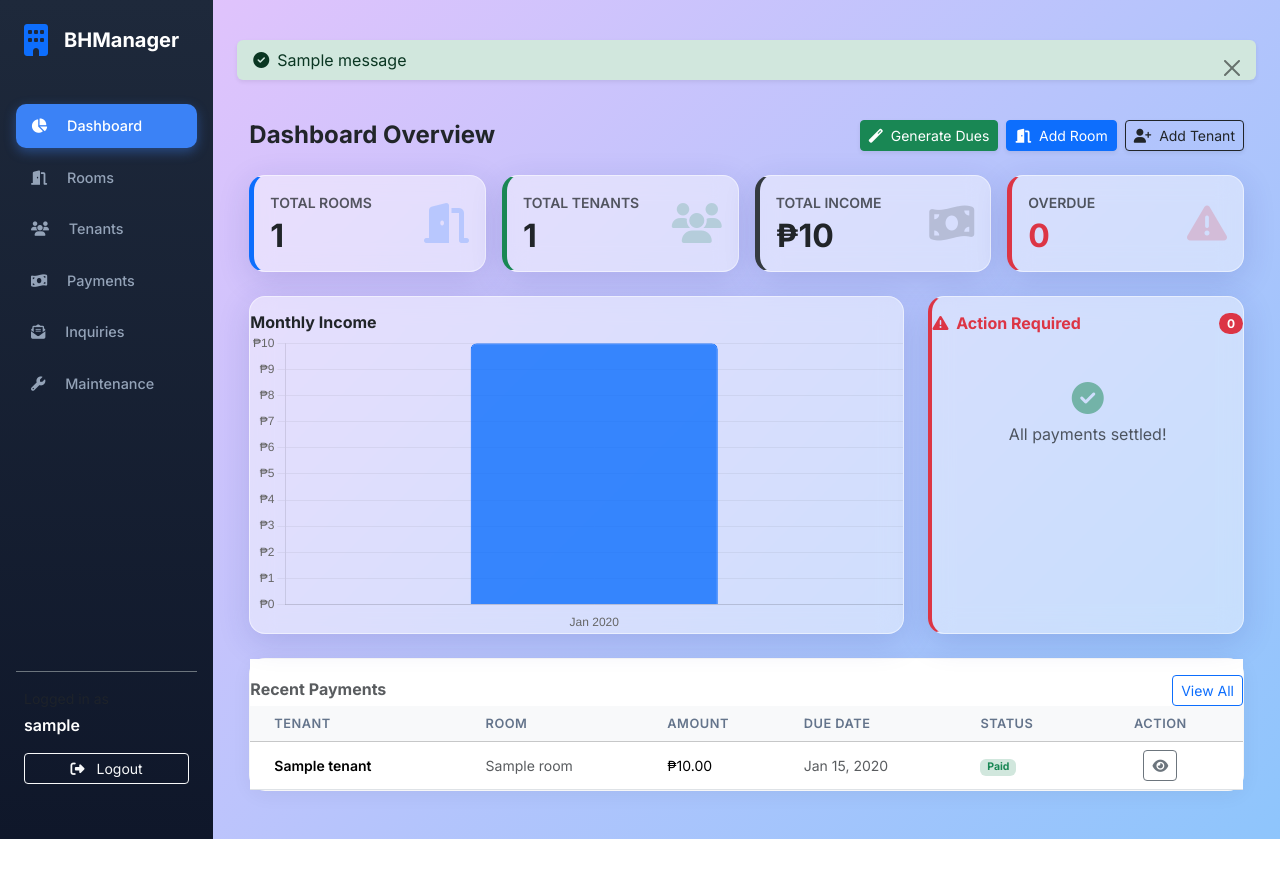
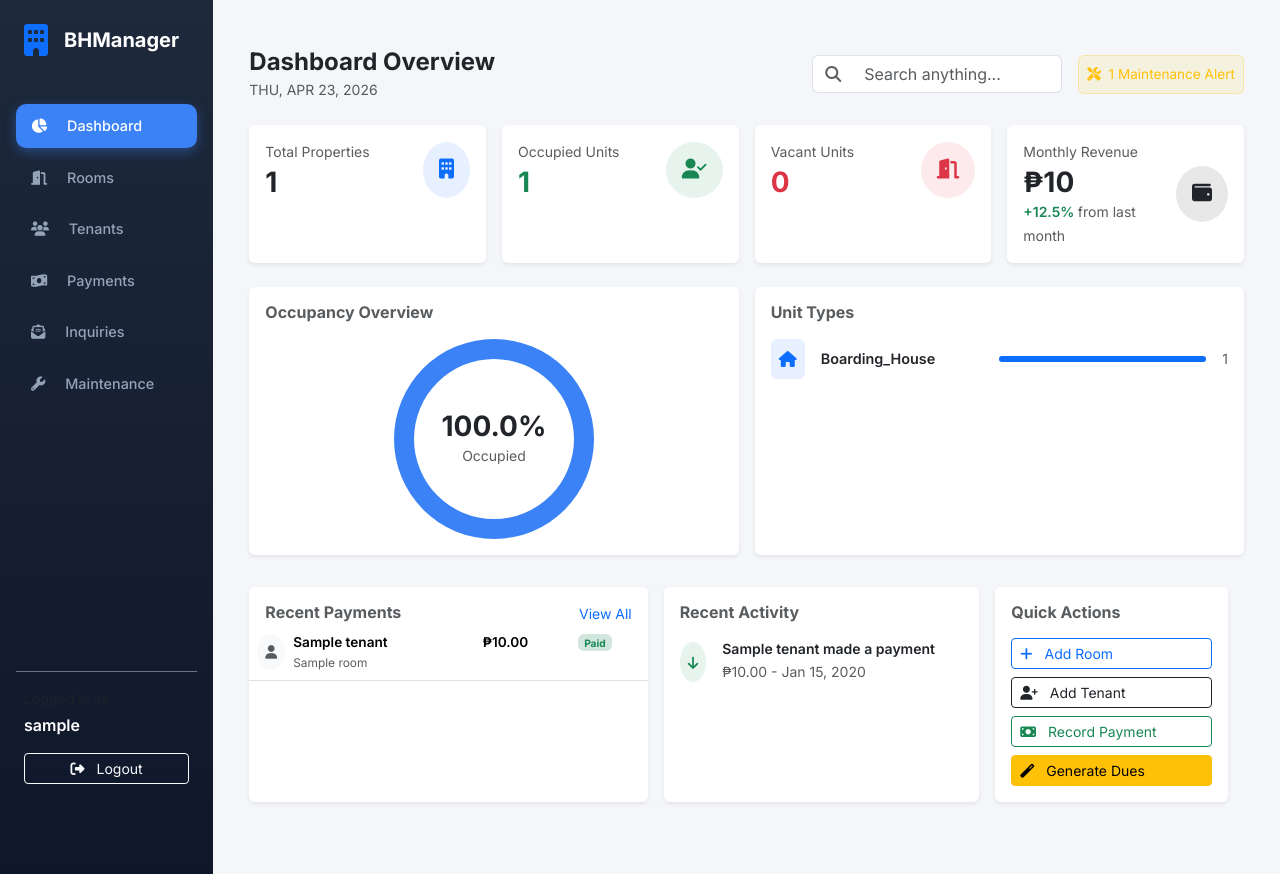
Before and after one commit to hdsn211/BHPropManagement, a Django app: page /dashboard/ in a window 1280 px wide. Before the commit the page ends 839 px from the top, so only its background shows below. Run offline with Django 5.2, Linux system fonts and the light colour scheme; a user stored in the database is signed in; tables that the repository leaves empty hold one stand-in row (values such as "Sample post"); one stand-in notice (Sample message) is shown.

Commit message:
Updated dashboard UI and fixed some code

```diff
--- a/core/templates/core/base.html
+++ b/core/templates/core/base.html
@@ -15,10 +15,10 @@
             overflow-x: hidden;
         }
 
-        /* GRADIENT BACKGROUND */
+        /* BACKGROUND */
         .main-content {
             min-height: 100vh;
-            background: linear-gradient(135deg, #e0c3fc 0%, #8ec5fc 100%); /* Soft purple to blue */
+            background-color: #f4f6f9;
             padding: 1.5rem !important;
         }
 
--- a/core/templates/core/dashboard.html
+++ b/core/templates/core/dashboard.html
@@ -1,188 +1,197 @@
 {% extends 'core/base.html' %}
 
 {% block content %}
-
-<!-- ALERT MESSAGES -->
-{% if messages %}
-    {% for message in messages %}
-        <div class="alert alert-{{ message.tags }} alert-dismissible fade show shadow-sm border-0 py-2 mt-3" role="alert">
-            <i class="fas fa-check-circle me-2"></i>{{ message }}
-            <button type="button" class="btn-close" data-bs-dismiss="alert" aria-label="Close"></button>
-        </div>
-    {% endfor %}
-{% endif %}
-
 <div class="container-fluid py-4">
 
-    <!-- PAGE HEADER -->
+    <!-- TOPBAR: Title, Search, Alert -->
     <div class="d-flex justify-content-between align-items-center mb-4">
+        <div>
             <h4 class="fw-bold text-dark mb-0">Dashboard Overview</h4>
-        <div class="d-flex gap-2">
-            <form method="POST" action="{% url 'generate_dues' %}" class="m-0">
-                {% csrf_token %}
-                <button type="submit" class="btn btn-success btn-sm shadow-sm">
-                    <i class="fas fa-magic me-1"></i> Generate Dues
-                </button>
-            </form>
-            <a href="{% url 'add_room' %}" class="btn btn-primary btn-sm shadow-sm">
-                <i class="fas fa-door-open me-1"></i> Add Room
-            </a>
-            <a href="{% url 'add_tenant' %}" class="btn btn-outline-dark btn-sm shadow-sm">
-                <i class="fas fa-user-plus me-1"></i> Add Tenant
-            </a>
+            <small class="text-muted text-uppercase">Thu, Apr 23, 2026</small>
+        </div>
+        <div class="d-flex align-items-center gap-3">
+            <div class="input-group" style="width: 250px;">
+                <span class="input-group-text bg-white border-end-0"><i class="fas fa-search text-muted"></i></span>
+                <input type="text" class="form-control border-start-0" placeholder="Search anything...">
+            </div>
+            <div class="bg-warning bg-opacity-10 text-warning p-2 rounded border border-warning border-opacity-25 d-none d-md-block" style="font-size: 0.85rem;">
+                <i class="fas fa-tools me-1"></i> 1 Maintenance Alert
+            </div>
         </div>
     </div>
 
-    <!-- SUMMARY CARDS -->
+    <!-- STATS CARDS ROW -->
     <div class="row g-3 mb-4">
         <div class="col-xl-3 col-md-6">
-            <div class="glass-card glass-card-hover p-3" style="border-left: 5px solid #0d6efd;">
+            <div class="card border-0 shadow-sm h-100">
+                <div class="card-body">
                     <div class="d-flex justify-content-between align-items-center">
                         <div>
-                        <p class="text-muted mb-1 small text-uppercase fw-semibold">Total Rooms</p>
-                        <h2 class="fw-bold mb-0">{{ total_rooms }}</h2>
+                            <p class="text-muted small mb-1">Total Properties</p>
+                            <h3 class="fw-bold mb-0">{{ total_properties }}</h3>
                         </div>
-                    <div class="fs-1" style="color: #0d6efd; opacity: 0.2;"><i class="fas fa-door-open"></i></div>
+                        <div class="bg-primary bg-opacity-10 p-3 rounded-circle"><i class="fas fa-building text-primary fs-5"></i></div>
+                    </div>
                 </div>
             </div>
         </div>
         <div class="col-xl-3 col-md-6">
-            <div class="glass-card glass-card-hover p-3" style="border-left: 5px solid #198754;">
+            <div class="card border-0 shadow-sm h-100">
+                <div class="card-body">
                     <div class="d-flex justify-content-between align-items-center">
                         <div>
-                        <p class="text-muted mb-1 small text-uppercase fw-semibold">Total Tenants</p>
-                        <h2 class="fw-bold mb-0">{{ total_tenants }}</h2>
+                            <p class="text-muted small mb-1">Occupied Units</p>
+                            <h3 class="fw-bold mb-0 text-success">{{ occupied_units }}</h3>
                         </div>
-                    <div class="fs-1" style="color: #198754; opacity: 0.2;"><i class="fas fa-users"></i></div>
+                        <div class="bg-success bg-opacity-10 p-3 rounded-circle"><i class="fas fa-user-check text-success fs-5"></i></div>
+                    </div>
                 </div>
             </div>
         </div>
         <div class="col-xl-3 col-md-6">
-            <div class="glass-card glass-card-hover p-3" style="border-left: 5px solid #343a40;">
+            <div class="card border-0 shadow-sm h-100">
+                <div class="card-body">
                     <div class="d-flex justify-content-between align-items-center">
                         <div>
-                        <p class="text-muted mb-1 small text-uppercase fw-semibold">Total Income</p>
-                        <h2 class="fw-bold mb-0">₱{{ total_income }}</h2>
+                            <p class="text-muted small mb-1">Vacant Units</p>
+                            <h3 class="fw-bold mb-0 text-danger">{{ vacant_units }}</h3>
                         </div>
-                    <div class="fs-1" style="color: #343a40; opacity: 0.2;"><i class="fas fa-money-bill-wave"></i></div>
+                        <div class="bg-danger bg-opacity-10 p-3 rounded-circle"><i class="fas fa-door-open text-danger fs-5"></i></div>
+                    </div>
                 </div>
             </div>
         </div>
         <div class="col-xl-3 col-md-6">
-            <div class="glass-card glass-card-hover p-3" style="border-left: 5px solid #dc3545;">
+            <div class="card border-0 shadow-sm h-100">
+                <div class="card-body">
                     <div class="d-flex justify-content-between align-items-center">
                         <div>
-                        <p class="text-muted mb-1 small text-uppercase fw-semibold">Overdue</p>
-                        <h2 class="fw-bold mb-0 text-danger">{{ overdue_count }}</h2>
+                            <p class="text-muted small mb-1">Monthly Revenue</p>
+                            <h3 class="fw-bold mb-0">₱{{ total_income }}</h3>
+                            <span class="text-success small fw-semibold">+12.5% <span class="text-muted fw-normal">from last month</span></span>
                         </div>
-                    <div class="fs-1" style="color: #dc3545; opacity: 0.2;"><i class="fas fa-exclamation-triangle"></i></div>
+                        <div class="bg-dark bg-opacity-10 p-3 rounded-circle"><i class="fas fa-wallet text-dark fs-5"></i></div>
+                    </div>
                 </div>
             </div>
         </div>
     </div>
 
-    <!-- CHART & ACTION REQUIRED ROW -->
-    <div class="row g-4 mb-4">
-        <!-- CHART -->
-        <div class="col-lg-8">
-            <div class="glass-card h-100">
-                <div class="card-header bg-transparent border-0 pt-3 pb-0">
-                    <h6 class="fw-bold text-dark mb-0">Monthly Income</h6>
+    <!-- MIDDLE ROW: OCCUPANCY & UNIT TYPES -->
+    <div class="row g-3 mb-4">
+        <div class="col-lg-6">
+            <div class="card border-0 shadow-sm h-100">
+                <div class="card-body d-flex flex-column align-items-center justify-content-center">
+                    <h6 class="fw-bold text-muted align-self-start mb-3">Occupancy Overview</h6>
+                    <div style="position: relative; height: 200px; width: 200px;">
+                        <canvas id="occupancyChart"></canvas>
+                        <div class="position-absolute top-50 start-50 translate-middle text-center">
+                            <h3 class="fw-bold mb-0">{{ occupancy_rate }}%</h3>
+                            <small class="text-muted">Occupied</small>
                         </div>
+                    </div>
+                </div>
+            </div>
+        </div>
+        <div class="col-lg-6">
+            <div class="card border-0 shadow-sm h-100">
                 <div class="card-body">
-                    <div style="height: 300px; position: relative;">
-                        {% if chart_data != "[]" %}
-                            <canvas id="incomeChart"></canvas>
-                        {% else %}
-                            <div class="d-flex flex-column align-items-center justify-content-center h-100 text-muted">
-                                <i class="fas fa-chart-bar fa-3x mb-3 opacity-25"></i>
-                                <p class="mb-0 small">No income data recorded yet.</p>
+                    <h6 class="fw-bold text-muted mb-3">Unit Types</h6>
+                    {% for unit in unit_types %}
+                    <div class="d-flex justify-content-between align-items-center mb-3">
+                        <div class="d-flex align-items-center">
+                            <div class="bg-primary bg-opacity-10 p-2 rounded me-3"><i class="fas fa-home text-primary"></i></div>
+                            <span class="fw-semibold" style="font-size: 0.9rem;">{{ unit.type|default:"Unassigned"|title }}</span>
                         </div>
-                        {% endif %}
+                        <div class="d-flex align-items-center" style="width: 50%;">
+                            <div class="progress flex-grow-1 me-3" style="height: 6px;">
+                                <div class="progress-bar bg-primary" style="--w: {{ unit.percentage }}%; width: var(--w);"></div>
+                            </div>
+                            <span class="text-muted small">{{ unit.count }}</span>
+                        </div>
+                    {% empty %}
+                    <p class="text-muted text-center mt-5">No units recorded yet.</p>
+                    {% endfor %}
                 </div>
             </div>
         </div>
     </div>
 
-        <!-- ACTION REQUIRED -->
-        <div class="col-lg-4">
-            <div class="glass-card h-100" style="border-left: 4px solid #dc3545 !important;">
-                <div class="card-header bg-transparent border-0 d-flex justify-content-between align-items-center pt-3 pb-0">
-                    <h6 class="fw-bold text-danger mb-0"><i class="fas fa-exclamation-triangle me-1"></i> Action Required</h6>
-                    <span class="badge bg-danger rounded-pill">{{ overdue_count|add:pending_count }}</span>
+    <!-- BOTTOM ROW: PAYMENTS, ACTIVITY, QUICK ACTIONS -->
+    <div class="row g-3">
+        <!-- Recent Payments -->
+        <div class="col-lg-5">
+            <div class="card border-0 shadow-sm h-100">
+                <div class="card-header bg-white border-0 pt-3 pb-0">
+                    <div class="d-flex justify-content-between">
+                        <h6 class="fw-bold text-muted mb-0">Recent Payments</h6>
+                        <a href="{% url 'payment_list' %}" class="text-primary small text-decoration-none">View All</a>
+                    </div>
                 </div>
                 <div class="card-body p-0">
-                    <ul class="list-group list-group-flush">
-                        {% for due in upcoming_dues %}
-                        <li class="list-group-item bg-transparent px-4 py-3">
-                            <div class="d-flex justify-content-between align-items-center">
+                    <table class="table table-align-middle mb-0" style="font-size: 0.85rem;">
+                        <tbody>
+                            {% for payment in recent_payments %}
+                            <tr>
+                                <td>
+                                    <div class="d-flex align-items-center">
+                                        <div class="bg-light rounded-circle p-2 me-2"><i class="fas fa-user text-muted"></i></div>
                                         <div>
-                                    <p class="fw-semibold mb-0 small">{{ due.tenant.name }}</p>
-                                    <p class="text-muted mb-0" style="font-size: 0.8rem;">{{ due.tenant.room.name|default:"Unassigned" }} • Due: {{ due.due_date|date:"M d" }}</p>
+                                            <p class="mb-0 fw-semibold">{{ payment.tenant.name }}</p>
+                                            <small class="text-muted">{{ payment.tenant.room.name|default:"N/A" }}</small>
                                         </div>
-                                <div class="text-end">
-                                    <span class="fw-bold small">₱{{ due.amount }}</span>
-                                    {% if due.status == 'OVERDUE' %}
-                                        <div class="text-danger" style="font-size: 0.75rem;">OVERDUE</div>
-                                    {% else %}
-                                        <div class="text-warning" style="font-size: 0.75rem;">PENDING</div>
-                                    {% endif %}
                                     </div>
+                                </td>
+                                <td class="fw-semibold">₱{{ payment.amount }}</td>
+                                <td><span class="badge bg-success-subtle text-success">Paid</span></td>
+                            </tr>
+                            {% empty %}
+                            <tr><td colspan="3" class="text-center text-muted py-4 small">No payments yet.</td></tr>
+                            {% endfor %}
+                        </tbody>
+                    </table>
+                </div>
+            </div>
+        </div>
+
+        <!-- Recent Activity -->
+        <div class="col-lg-4">
+            <div class="card border-0 shadow-sm h-100">
+                <div class="card-header bg-white border-0 pt-3 pb-0">
+                    <h6 class="fw-bold text-muted mb-0">Recent Activity</h6>
+                </div>
+                <div class="card-body">
+                    <ul class="list-unstyled mb-0">
+                        {% for payment in recent_payments %}
+                        <li class="d-flex mb-3">
+                            <div class="me-3 mt-1"><div class="bg-success bg-opacity-10 p-2 rounded-circle"><i class="fas fa-arrow-down text-success small"></i></div></div>
+                            <div>
+                                <p class="mb-0 small fw-semibold">{{ payment.tenant.name }} made a payment</p>
+                                <small class="text-muted">₱{{ payment.amount }} - {{ payment.due_date|date:"M d, Y" }}</small>
                             </div>
                         </li>
                         {% empty %}
-                        <li class="list-group-item bg-transparent text-center text-muted py-5">
-                            <i class="fas fa-check-circle fa-2x text-success mb-2 d-block opacity-50"></i>
-                            All payments settled!
-                        </li>
+                        <li class="text-muted small text-center mt-5">No recent activity.</li>
                         {% endfor %}
                     </ul>
                 </div>
             </div>
         </div>
+
+        <!-- Quick Actions -->
+        <div class="col-lg-3">
+            <div class="card border-0 shadow-sm h-100">
+                <div class="card-header bg-white border-0 pt-3 pb-0">
+                    <h6 class="fw-bold text-muted mb-0">Quick Actions</h6>
                 </div>
-
-    <!-- RECENT PAYMENTS  -->
-    <div class="row">
-        <div class="col-12">
-            <div class="solid-card">
-                <div class="card-header bg-white border-0 d-flex justify-content-between align-items-center pt-3 pb-0">
-                    <h6 class="fw-bold text-muted mb-0">Recent Payments</h6>
-                    <a href="{% url 'payment_list' %}" class="btn btn-sm btn-outline-primary">View All</a>
-                </div>
-                <div class="card-body p-0">
-                    <table class="table table-hover mb-0 align-middle">
-                        <thead class="table-light">
-                            <tr>
-                                <th class="ps-4">Tenant</th>
-                                <th>Room</th>
-                                <th>Amount</th>
-                                <th>Due Date</th>
-                                <th>Status</th>
-                                <th class="pe-4 text-center">Action</th>
-                            </tr>
-                        </thead>
-                        <tbody>
-                            {% for payment in recent_payments %}
-                            <tr>
-                                <td class="ps-4 fw-semibold">{{ payment.tenant.name }}</td>
-                                <td class="text-muted">{{ payment.tenant.room.name|default:"Unassigned" }}</td>
-                                <td>₱{{ payment.amount }}</td>
-                                <td class="text-muted">{{ payment.due_date|date:"M d, Y" }}</td>
-                                <td>
-                                    {% if payment.status == 'PAID' %}<span class="badge bg-success-subtle text-success">Paid</span>
-                                    {% elif payment.status == 'PAID_LATE' %}<span class="badge bg-warning-subtle text-warning">Paid Late</span>
-                                    {% else %}<span class="badge bg-secondary-subtle text-secondary">Pending</span>{% endif %}
-                                </td>
-                                <td class="pe-4 text-center">
-                                    <a href="{% url 'edit_payment' payment.id %}" class="btn btn-sm btn-outline-secondary"><i class="fas fa-eye"></i></a>
-                                </td>
-                            </tr>
-                            {% empty %}
-                            <tr><td colspan="6" class="text-center text-muted py-4">No payments recorded yet.</td></tr>
-                            {% endfor %}
-                        </tbody>
-                    </table>
+                <div class="card-body d-flex flex-column gap-2">
+                    <a href="{% url 'add_room' %}" class="btn btn-outline-primary btn-sm text-start"><i class="fas fa-plus me-2"></i> Add Room</a>
+                    <a href="{% url 'add_tenant' %}" class="btn btn-outline-dark btn-sm text-start"><i class="fas fa-user-plus me-2"></i> Add Tenant</a>
+                    <a href="{% url 'add_payment' %}" class="btn btn-outline-success btn-sm text-start"><i class="fas fa-money-bill me-2"></i> Record Payment</a>
+                    <form method="POST" action="{% url 'generate_dues' %}" class="m-0">
+                        {% csrf_token %}
+                        <button type="submit" class="btn btn-warning btn-sm text-start w-100"><i class="fas fa-magic me-2"></i> Generate Dues</button>
+                    </form>
                 </div>
             </div>
         </div>
@@ -190,42 +199,32 @@
 
 </div>
 
-<!-- Chart JS -->
+<!-- SCRIPTS FOR DOUGHNUT CHART -->
 <script src="https://cdn.jsdelivr.net/npm/chart.js"></script>
 <script>
-    document.addEventListener("DOMContentLoaded", function () {
-        const ctx = document.getElementById('incomeChart');
-        if (!ctx) return;
-
-        new Chart(ctx, {
-            type: 'bar',
+    document.addEventListener("DOMContentLoaded", function() {
+        const ctxOcc = document.getElementById('occupancyChart');
+        if(ctxOcc) {
+            new Chart(ctxOcc, {
+                type: 'doughnut',
                 data: {
-                labels: JSON.parse('{{ chart_labels|escapejs }}'),
                     datasets: [{
-                    label: 'Income (₱)',
-                    data: JSON.parse('{{ chart_data|escapejs }}'),
-                    backgroundColor: 'rgba(13, 110, 253, 0.8)',
-                    borderColor: 'rgba(13, 110, 253, 1)',
-                    borderWidth: 1,
-                    borderRadius: 6,
-                    barPercentage: 0.5
+                        data: [{{ occupancy_rate }}, {{ vacant_rate }}],
+                        backgroundColor: ['#3b82f6', '#e5e7eb'],
+                        borderWidth: 0,
+                        cutout: '80%' // Makes it a thin ring
                     }]
                 },
                 options: {
                     responsive: true,
                     maintainAspectRatio: false,
-                plugins: { legend: { display: false } },
-                scales: {
-                    y: {
-                        beginAtZero: true,
-                        grid: { color: 'rgba(0,0,0,0.05)' },
-                        ticks: { callback: function(value) { return '₱' + value; } }
-                    },
-                    x: { grid: { display: false } }
+                    plugins: {
+                        legend: { display: false },
+                        tooltip: { enabled: false }
                     }
                 }
             });
+        }
     });
 </script>
-
 {% endblock %}
--- a/core/views.py
+++ b/core/views.py
@@ -1,39 +1,68 @@
 from django.contrib.auth.decorators import login_required
 from django.shortcuts import render
-from django.db.models import Sum
+from django.db.models import Sum, Count
 from django.db.models.functions import TruncMonth
-from properties.models import Room
+from properties.models import Room, Property
 from tenants.models import Tenant
 from payments.models import Payment
 import json
 
 @login_required
 def dashboard(request):
+    # New Property Stats
+    total_properties = Property.objects.count()
     total_rooms = Room.objects.count()
     total_tenants = Tenant.objects.count()
+
+    occupied_units = Room.objects.filter(is_occupied=True).count()
+    vacant_units = Room.objects.filter(is_occupied=False).count()
+    occupancy_rate = (occupied_units / total_rooms * 100) if total_rooms > 0 else 0
+    vacant_rate = round(100.0 - occupancy_rate, 1)
+
     income_data = Payment.objects.filter(status='PAID').aggregate(total=Sum('amount'))
     total_income = income_data['total'] or 0
     overdue_count = Payment.objects.filter(status='OVERDUE').count()
     pending_count = Payment.objects.filter(status='UNPAID').count()
 
-    monthly_data = Payment.objects.filter(status='PAID').annotate(month=TruncMonth('paid_date')).values('month').annotate(total=Sum('amount')).order_by('month')
+    # New Unit Types Data
+    unit_types_raw = Room.objects.values('property__property_type').annotate(count=Count('id')).order_by('-count')
+    unit_types = []
+    for item in unit_types_raw:
+        percentage = (item['count'] / total_rooms * 100) if total_rooms > 0 else 0
+        unit_types.append({
+            'type': item['property__property_type'],
+            'count': item['count'],
+            'percentage': round(percentage)
+        })
+
+    # Chart Data
+    monthly_data = (
+        Payment.objects.filter(status='PAID')
+        .annotate(month=TruncMonth('paid_date'))
+        .values('month').annotate(total=Sum('amount'))
+        .order_by('month')
+    )
     labels, data = [], []
     for item in monthly_data:
         labels.append(item['month'].strftime('%b %Y'))
         data.append(float(item['total']))
 
     recent_payments = Payment.objects.select_related('tenant', 'tenant__room').order_by('-due_date')[:5]
-    upcoming_dues = Payment.objects.filter(status__in=['UNPAID', 'OVERDUE']).select_related('tenant', 'tenant__room').order_by('due_date')[:5]
 
     context = {
+        'total_properties': total_properties,
         'total_rooms': total_rooms,
         'total_tenants': total_tenants,
+        'occupied_units': occupied_units,
+        'vacant_units': vacant_units,
+        'occupancy_rate': round(occupancy_rate, 1),
+        'vacant_rate': vacant_rate,
         'total_income': total_income,
         'overdue_count': overdue_count,
         'pending_count': pending_count,
+        'unit_types': unit_types,
         'chart_labels': json.dumps(labels),
         'chart_data': json.dumps(data),
         'recent_payments': recent_payments,
-        'upcoming_dues': upcoming_dues,
     }
     return render(request, 'core/dashboard.html', context)
```
Lines whose indentation alone changed are shown as unchanged.
